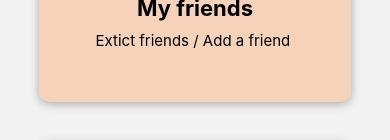
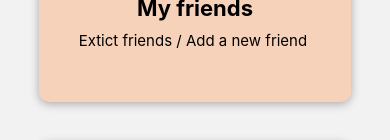
Before and after one commit to AtaSahin/LetsMeet, a React Native app: screen /Home in a window 390 px wide. Shown: the top 140 px of the page. Built offline with nearby package versions, Linux system fonts and the light colour scheme.

Commit message:
Update homeScreen.js

```diff
--- a/src/pages/HomePage/homeScreen.js
+++ b/src/pages/HomePage/homeScreen.js
@@ -18,7 +18,7 @@ const Box = ({ title, body, onPress }) => (
   function HomeScreen() {
 
     const box1Title = "My friends";
-    const box1Body = "Extict friends / Add a friend ";
+    const box1Body = "Extict friends / Add a new friend ";
     const box1Press = () => {
         navigation.navigate('friend');
     };
```
